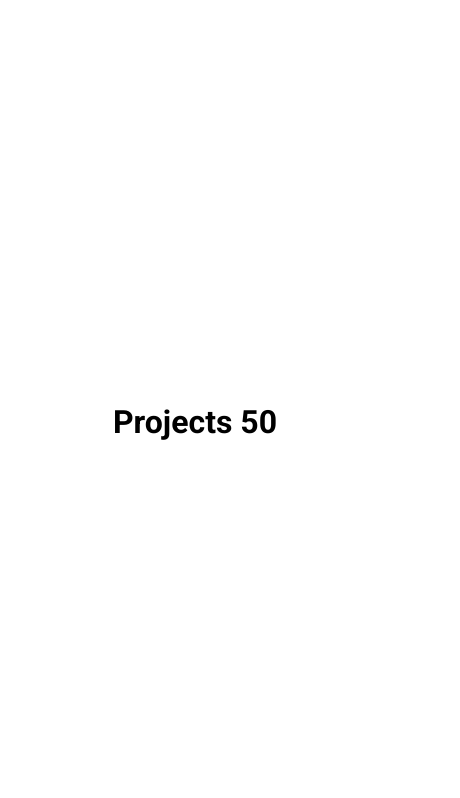
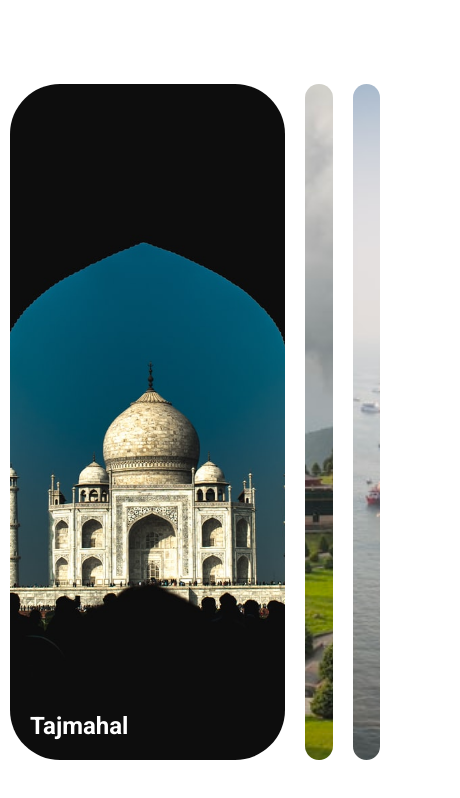
Before and after one commit to jrai0792/practice_projects, a plain HTML site: page index.html in a window 390 px wide. Shown: the whole page, 460 px wide, since content can reach past the window. Drawn offline with Linux system fonts and the light colour scheme.

Commit message:
Add html and css content

```diff
--- a/index.html
+++ b/index.html
@@ -4,12 +4,28 @@
   <meta charset="UTF-8">
   <meta http-equiv="X-UA-Compatible" content="IE=edge">
   <meta name="viewport" content="width=device-width, initial-scale=1.0">
-  <title>Projects 50</title>
+  <title>Expanding Cards</title>
   <link rel="stylesheet" href="https://cdnjs.cloudflare.com/ajax/libs/font-awesome/5.15.3/css/all.min.css" integrity="sha512-iBBXm8fW90+nuLcSKlbmrPcLa0OT92xO1BIsZ+ywDWZCvqsWgccV3gFoRBv0z+8dLJgyAHIhR35VZc2oM/gI1w==" crossorigin="anonymous" referrerpolicy="no-referrer" />
   <link rel="stylesheet" href="style.css">
 </head>
 <body>
-  <h1>Projects 50</h1>
+  <div class="container">
+    <div class="panel active tajmahal">
+      <h3>Tajmahal</h3>
+    </div>
+    <div class="panel buddha">
+      <h3>Buddha</h3>
+    </div>
+    <div class="panel mumbai">
+      <h3>Mumbai</h3>
+    </div>
+    <div class="panel waterfall">
+      <h3>Waterfall</h3>
+    </div>
+    <div class="panel beach">
+      <h3>Beach</h3>
+    </div>
+  </div>
   <script src="index.js"></script>
 </body>
 </html>
--- a/style.css
+++ b/style.css
@@ -9,9 +9,75 @@ body {
   font-family: 'Roboto', sans-serif;
   margin: 0;
   display: flex;
-  flex-direction: column;
   height: 100vh;
   align-items: center;
   justify-content: center;
   overflow: hidden;
 }
+
+.tajmahal {
+  background-image: url('./assets/tajmahal.jpeg');
+}
+
+.buddha {
+  background-image: url('./assets/buddha.jpeg');
+}
+
+.mumbai {
+  background-image: url('./assets/mumbai.jpeg');
+}
+
+.waterfall {
+  background-image: url('./assets/waterfall.jpeg');
+}
+
+.beach {
+  background-image: url('./assets/beach.jpeg');
+}
+
+.container {
+  display: flex;
+  width: 90vw;
+}
+
+.panel {
+  background-size: auto 100%;
+  background-position: center;
+  background-repeat: no-repeat;
+  height:80vh;
+  border-radius: 50px;
+  color: #fff;
+  cursor: pointer;
+  flex: 0.5;
+  margin: 10px;
+  position: relative;
+  transition: flex 0.7s ease-in;
+}
+
+.panel h3 {
+  font-size: 24px;
+  position: absolute;
+  bottom: 20px;
+  left: 20px;
+  margin: 0;
+  opacity: 0;
+}
+
+.panel.active {
+  flex: 5;
+}
+
+.panel.active h3 {
+  opacity: 1;
+}
+
+@media (max-width: 480px) {
+  .container {
+    width: 100vw;
+  }
+
+  .panel:nth-of-type(4),
+  .panel:nth-of-type(5) {
+    display: none;
+  }
+}
```
Also changed, not shown: assets/beach.jpeg (added), assets/buddha.jpeg (added), assets/mumbai.jpeg (added), assets/tajmahal.jpeg (added), assets/waterfall.jpeg (added).
